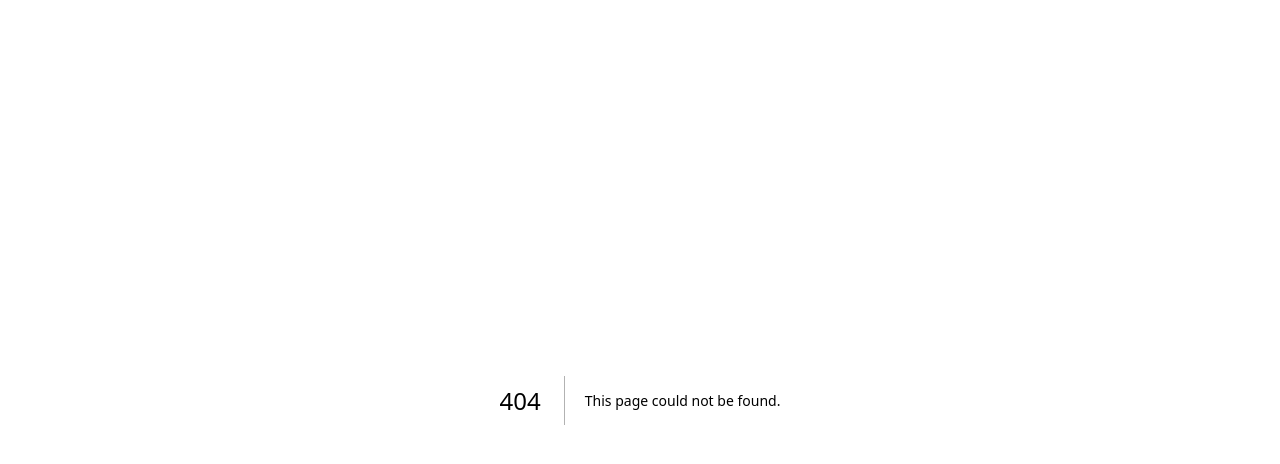
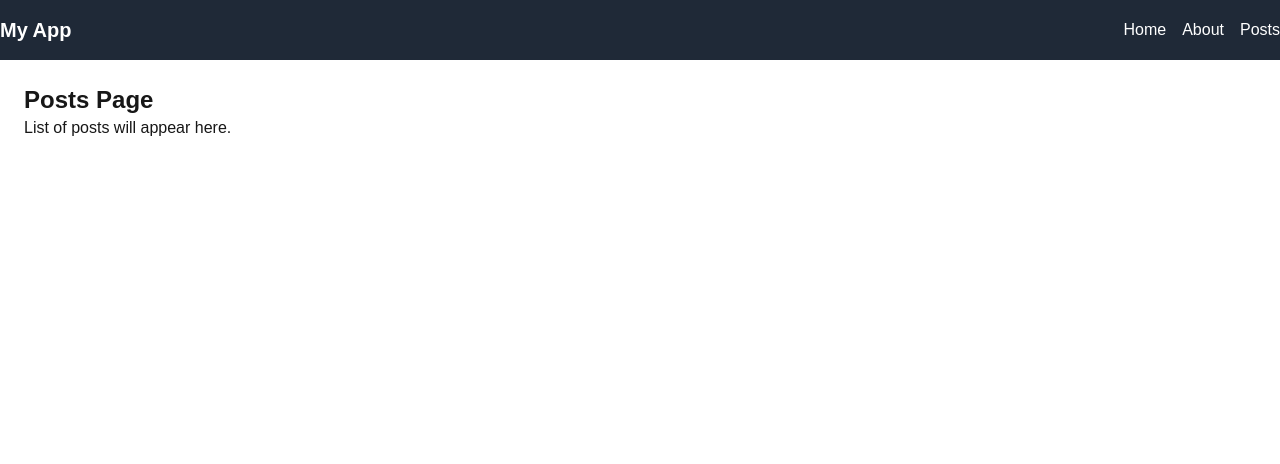
Before and after one commit to pasiama/alx-project-0x02-setup, a Next.js app in the folder alx-project-0x02/: page /posts in a window 1280 px wide. Before the commit this address had no page. Shown: the top 464 px of the page. Built offline with nearby package versions, Linux system fonts and the light colour scheme.

Commit message:
6. Implement Navigation and Layout

```diff
--- a/alx-project-0x02/components/layout/Header.tsx
+++ b/alx-project-0x02/components/layout/Header.tsx
@@ -1,9 +1,33 @@
+import React from "react";
 import Link from "next/link";
 
-export default function Header() {
+const Header: React.FC = () => {
   return (
-    <div>
-      <Link href="/home">Home</Link> | <Link href="/about">About</Link>
-    </div>
+    <header className="bg-gray-800 text-white py-4">
+      <div className="container mx-auto flex justify-between items-center">
+        <h1 className="text-xl font-bold">My App</h1>
+        <nav>
+          <ul className="flex space-x-4">
+            <li>
+              <Link href="/home">
+                <a className="hover:text-blue-400">Home</a>
+              </Link>
+            </li>
+            <li>
+              <Link href="/about">
+                <a className="hover:text-blue-400">About</a>
+              </Link>
+            </li>
+            <li>
+              <Link href="/posts">
+                <a className="hover:text-blue-400">Posts</a>
+              </Link>
+            </li>
+          </ul>
+        </nav>
+      </div>
+    </header>
   );
-}
+};
+
+export default Header;
--- a/alx-project-0x02/pages/about.tsx
+++ b/alx-project-0x02/pages/about.tsx
@@ -1,9 +1,13 @@
 import React from "react";
 import Button from "@/components/common/Button";
+import Header from "@/components/layout/Header";
 
 const About: React.FC = () => {
   return (
+
     <div className="p-6">
+           <Header />
+
       <h1 className="text-2xl font-bold mb-4">About Page</h1>
       <div className="flex space-x-4">
         <Button size="small" shape="rounded-sm">
--- a/alx-project-0x02/pages/home.tsx
+++ b/alx-project-0x02/pages/home.tsx
@@ -1,6 +1,7 @@
 import React, { useState } from "react";
 import Card from "@/components/common/Card";
 import PostModal from "@/components/common/PostModal";
+import Header from "@/components/layout/Header";
 
 const Home: React.FC = () => {
   const [posts, setPosts] = useState([
@@ -17,6 +18,8 @@
 
   return (
     <div className="p-6">
+            <Header />
+
       <button
         onClick={() => setModalOpen(true)}
         className="mb-4 px-4 py-2 bg-blue-500 text-white rounded"
--- /dev/null
+++ b/alx-project-0x02/pages/posts.tsx
@@ -0,0 +1,16 @@
+import React from "react";
+import Header from "@/components/layout/Header";
+
+const Posts: React.FC = () => {
+  return (
+    <>
+      <Header />
+      <div className="p-6">
+        <h1 className="text-2xl font-bold">Posts Page</h1>
+        <p>List of posts will appear here.</p>
+      </div>
+    </>
+  );
+};
+
+export default Posts;
```
